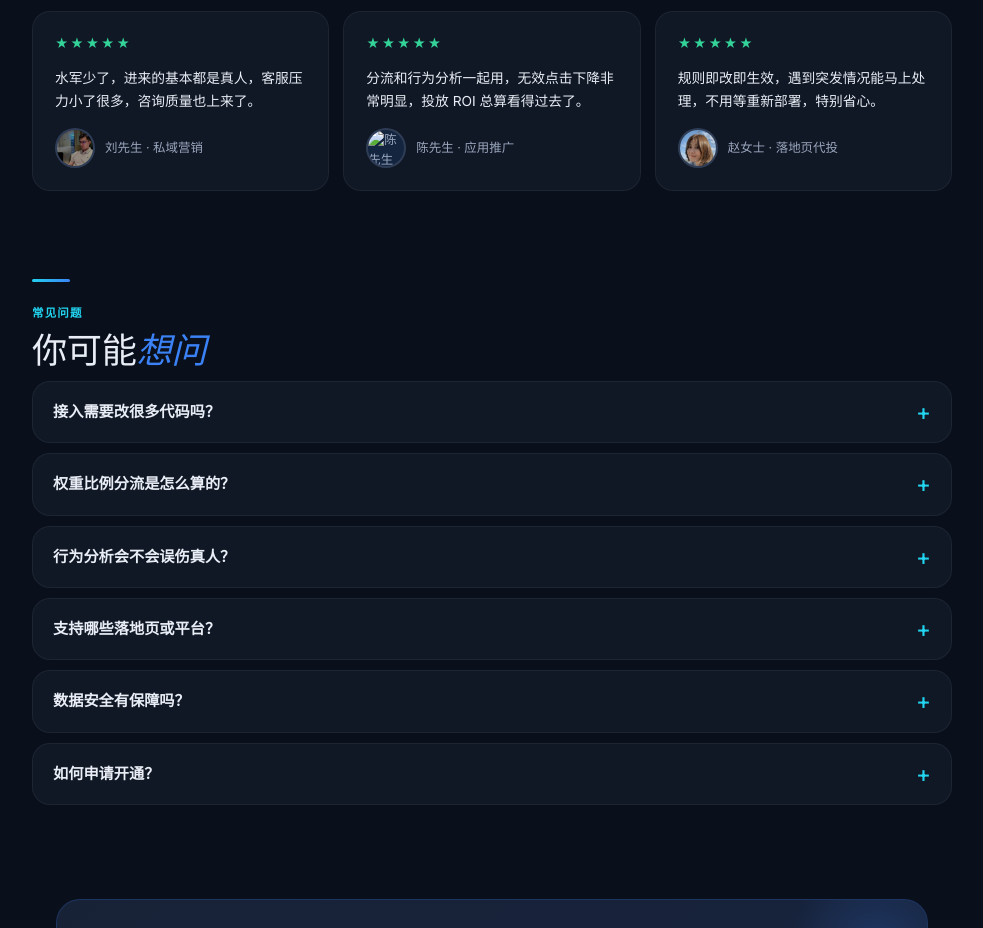
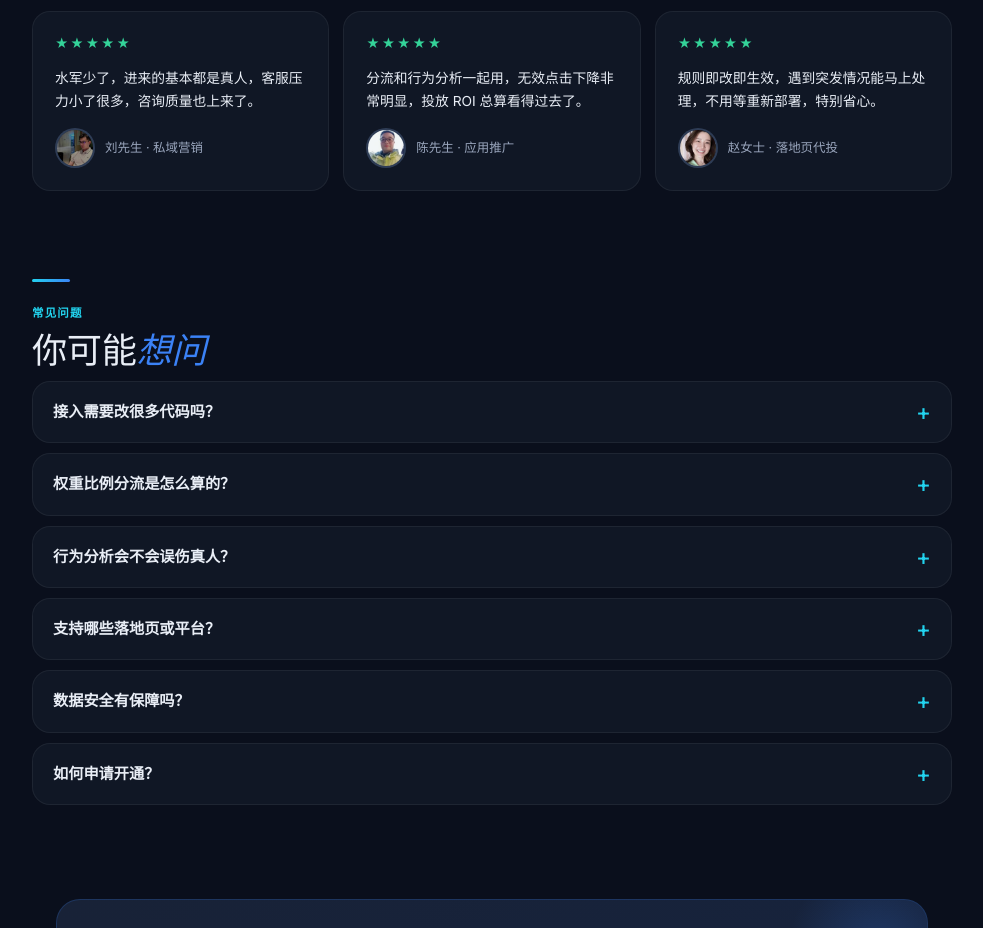
Before and after one commit to yuansn23/skyprotect.online, a plain HTML site: page index.html in a window 1280 px wide. Shown: the part 4521-5449 px from the top of the page, without its empty margins (148-1131 px from the left). Drawn offline with Linux system fonts and the light colour scheme.

Commit message:
Update index.html

```diff
--- a/index.html
+++ b/index.html
@@ -396,8 +396,8 @@ code{font-family:ui-monospace,Menlo,Consolas,monospace;font-size:.78rem;backgrou
     <div class="review"><div class="stars">★★★★★</div><div class="quote">权重分流太好用了，一条短链分流到三个账号，比例自己调，省得手动切链接，还不用担心单个账号被风控。</div><div class="who"><img class="avatar" src="img/b4.jpg" alt="李先生" loading="lazy">李先生 · Affiliate 站长</div></div>
     <div class="review"><div class="stars">★★★★★</div><div class="quote">接入就一行代码，当天就生效。斗篷防护把审核机和爬虫拦得干干净净，落地页安全多了。</div><div class="who"><img class="avatar" src="img/b1.jpg" alt="王女士" loading="lazy">王女士 · 独立站运营</div></div>
     <div class="review"><div class="stars">★★★★★</div><div class="quote">水军少了，进来的基本都是真人，客服压力小了很多，咨询质量也上来了。</div><div class="who"><img class="avatar" src="img/b6.jpg" alt="刘先生" loading="lazy">刘先生 · 私域营销</div></div>
-    <div class="review"><div class="stars">★★★★★</div><div class="quote">分流和行为分析一起用，无效点击下降非常明显，投放 ROI 总算看得过去了。</div><div class="who"><img class="avatar" src="img/b5.jpgg" alt="陈先生" loading="lazy">陈先生 · 应用推广</div></div>
-    <div class="review"><div class="stars">★★★★★</div><div class="quote">规则即改即生效，遇到突发情况能马上处理，不用等重新部署，特别省心。</div><div class="who"><img class="avatar" src="img/b1.jpg" alt="赵女士" loading="lazy">赵女士 · 落地页代投</div></div>
+    <div class="review"><div class="stars">★★★★★</div><div class="quote">分流和行为分析一起用，无效点击下降非常明显，投放 ROI 总算看得过去了。</div><div class="who"><img class="avatar" src="img/b5.jpg" alt="陈先生" loading="lazy">陈先生 · 应用推广</div></div>
+    <div class="review"><div class="stars">★★★★★</div><div class="quote">规则即改即生效，遇到突发情况能马上处理，不用等重新部署，特别省心。</div><div class="who"><img class="avatar" src="img/b2.jpg" alt="赵女士" loading="lazy">赵女士 · 落地页代投</div></div>
   </div>
 </section>
 
```
